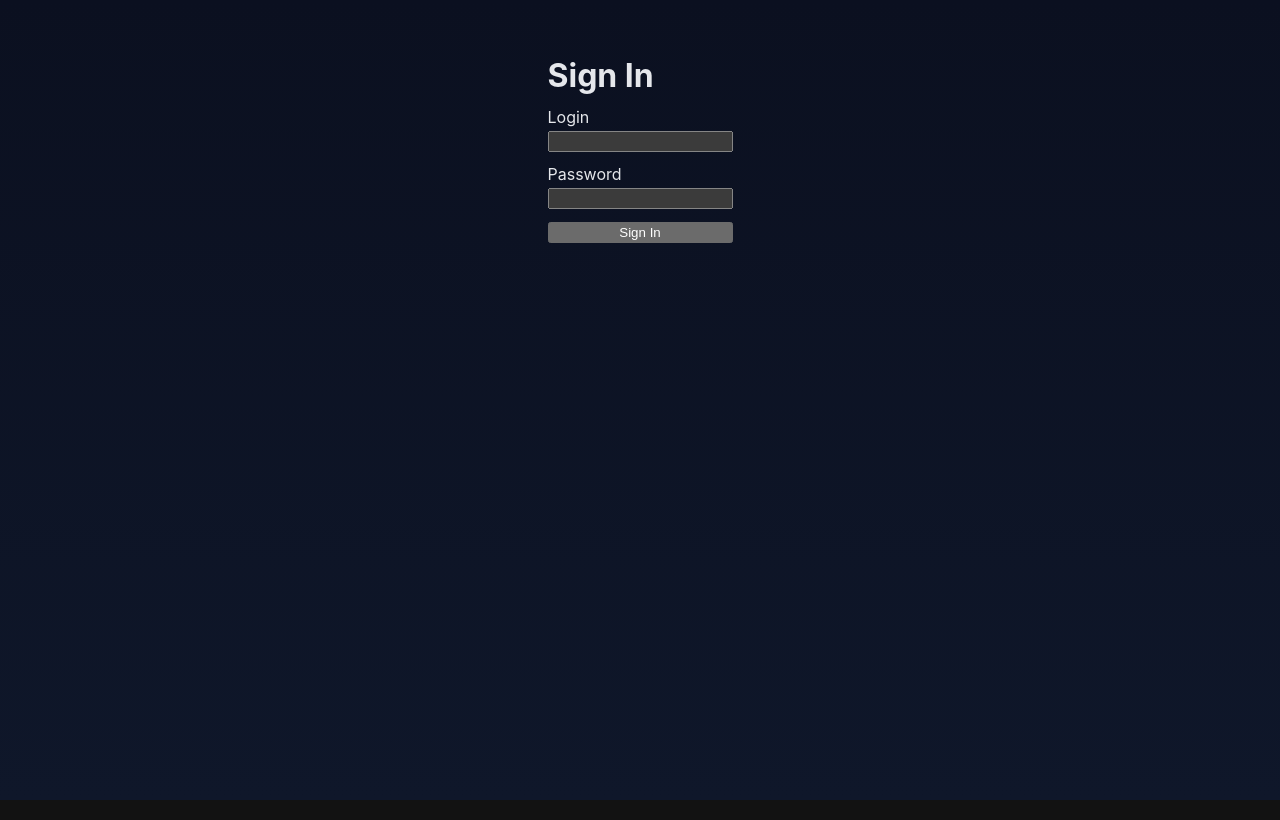
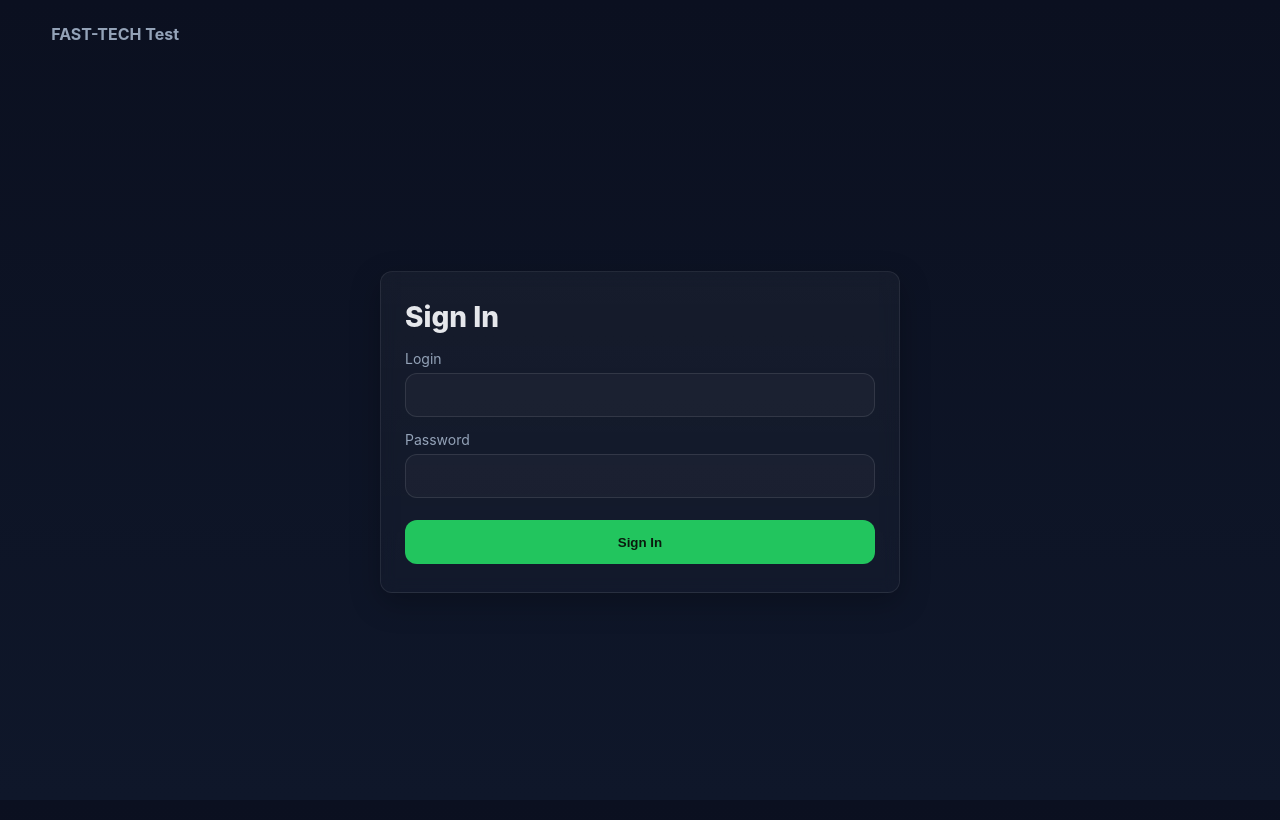
Before and after one commit to Grammeri/fast-tech, a React (Vite) app: page /signin in a window 1280 px wide. Built offline with nearby package versions, Linux system fonts and the light colour scheme.

Commit message:
style: restyle Home and SignIn pages

```diff
--- a/src/App.tsx
+++ b/src/App.tsx
@@ -3,8 +3,11 @@ import { Outlet } from 'react-router-dom';
 
 const App: React.FC = () => {
     return (
-        <div style={{ minHeight: '100dvh', display: 'grid', placeItems: 'stretch' }}>
-            <Outlet />
+        <div className="app">
+            <header className="header">FAST-TECH Test</header>
+            <main className="page">
+                <Outlet />
+            </main>
         </div>
     );
 };
--- /dev/null
+++ b/src/pages/Home.module.scss
@@ -0,0 +1,42 @@
+@use '../styles/variables' as *;
+
+.root {
+  min-height: calc(100dvh - 120px); // 120px = header + footer
+  display: grid;
+  grid-template-rows: auto 1fr auto;
+}
+
+.header {
+  padding: 24px;
+  font-size: 32px;
+  font-weight: 800;
+}
+
+.content {
+  display: grid;
+  place-items: center;
+  padding: 24px;
+}
+
+.card {
+  background: $panel;
+  border: 1px solid rgba(255,255,255,.08);
+  border-radius: $radius;
+  padding: 24px 32px;
+  box-shadow: $shadow;
+  max-width: 800px;
+}
+
+.note {
+  color: $muted;
+  font-size: 16px;
+  line-height: 1.4;
+}
+
+.footer {
+  padding: 16px;
+  text-align: center;
+  font-size: 14px;
+  color: $muted;
+  border-top: 1px solid rgba(255,255,255,.06);
+}
--- a/src/pages/Home.tsx
+++ b/src/pages/Home.tsx
@@ -1,10 +1,20 @@
 import React from 'react';
+import cls from './Home.module.scss';
 
 export const Home: React.FC = () => {
     return (
-        <div style={{ padding: 16 }}>
-            <h1>Home</h1>
-            <p>Тут позже сделаем 5 картинок с параллельной загрузкой и автообновлением каждые 10 секунд.</p>
+        <div className={cls.root}>
+            <header className={cls.header}>Home</header>
+
+            <main className={cls.content}>
+                <div className={cls.card}>
+                    <p className={cls.note}>
+                        Здесь позже сделаем 5 картинок с параллельной загрузкой и автообновлением каждые 10 секунд.
+                    </p>
+                </div>
+            </main>
+
+            <footer className={cls.footer}>© 2025 FAST-TECH Test</footer>
         </div>
     );
 };
--- /dev/null
+++ b/src/pages/SignIn.module.scss
@@ -0,0 +1,66 @@
+@use '../styles/variables' as *;
+@use '../styles/mixins' as *;
+
+.wrapper {
+  min-height: calc(100dvh - 120px); // с учётом шапки/футера App
+  display: grid;
+  place-items: center;
+  padding: 24px;
+}
+
+.card {
+  width: min(520px, 92vw);
+  padding: 28px 24px;
+  border-radius: $radius;
+  background: linear-gradient(180deg, rgba(255,255,255,.04), rgba(255,255,255,.02));
+  border: 1px solid rgba(255,255,255,.08);
+  box-shadow: $shadow;
+  backdrop-filter: blur(8px);
+}
+
+.title {
+  font-size: 28px;
+  font-weight: 800;
+  margin: 0 0 16px;
+}
+
+.form {
+  display: grid;
+  gap: 14px;
+}
+
+.field {
+  display: grid;
+  gap: 6px;
+
+  label {
+    color: $muted;
+    font-size: 14px;
+  }
+
+  input {
+    height: 44px;
+    border-radius: $radius;
+    padding: 0 12px;
+    border: 1px solid rgba(255,255,255,.10);
+    background: rgba(255,255,255,.03);
+    color: $text;
+    outline: none;
+    transition: .2s ease;
+
+    &:focus {
+      border-color: $primary;
+      box-shadow: 0 0 0 3px rgba(34,197,94,.15);
+    }
+  }
+}
+
+.actions {
+  margin-top: 8px;
+  display: grid;
+}
+
+.button {
+  @include button;
+  width: 100%;
+}
--- a/src/pages/SignIn.tsx
+++ b/src/pages/SignIn.tsx
@@ -1,30 +1,35 @@
 import React, { useState } from 'react';
+import cls from './SignIn.module.scss';
 
 export const SignIn: React.FC = () => {
     const [login, setLogin] = useState('');
     const [password, setPassword] = useState('');
 
     return (
-        <div style={{ maxWidth: 420, margin: '40px auto', padding: 16 }}>
-            <h1>Sign In</h1>
-            <label>
-                Login
-                <input
-                    value={login}
-                    onChange={(e) => setLogin(e.target.value)}
-                    style={{ display: 'block', width: '100%', marginTop: 4, marginBottom: 12 }}
-                />
-            </label>
-            <label>
-                Password
+        <section className={cls.wrapper}>
+            <div className={cls.card}>
+                <h1 className={cls.title}>Sign In</h1>
+
+                <div className={cls.form}>
+                    <div className={cls.field}>
+                        <label>Login</label>
+                        <input value={login} onChange={(e) => setLogin(e.target.value)} />
+                    </div>
+
+                    <div className={cls.field}>
+                        <label>Password</label>
                         <input
                             type="password"
                             value={password}
                             onChange={(e) => setPassword(e.target.value)}
-                    style={{ display: 'block', width: '100%', marginTop: 4, marginBottom: 12 }}
                         />
-            </label>
-            <button style={{ width: '100%' }}>Sign In</button>
                     </div>
+
+                    <div className={cls.actions}>
+                        <button type="button" className={cls.button}>Sign In</button>
+                    </div>
+                </div>
+            </div>
+        </section>
     );
 };
--- a/src/styles/base.scss
+++ b/src/styles/base.scss
@@ -7,7 +7,9 @@
 html, body, #root {
   height: 100%;
 }
-
+html {
+  overflow-y: hidden;
+}
 body {
   margin: 0;
   font-family: Inter, system-ui, -apple-system, Segoe UI, Roboto, "Helvetica Neue", Arial, "Noto Sans", "Apple Color Emoji", "Segoe UI Emoji", "Segoe UI Symbol";
--- a/src/styles/global.scss
+++ b/src/styles/global.scss
@@ -1,5 +1,3 @@
-@forward './variables';
-@forward './mixins';
 @use './variables' as *;
 @use './mixins' as *;
 @use './base';
```
Lines whose indentation alone changed are shown as unchanged.
